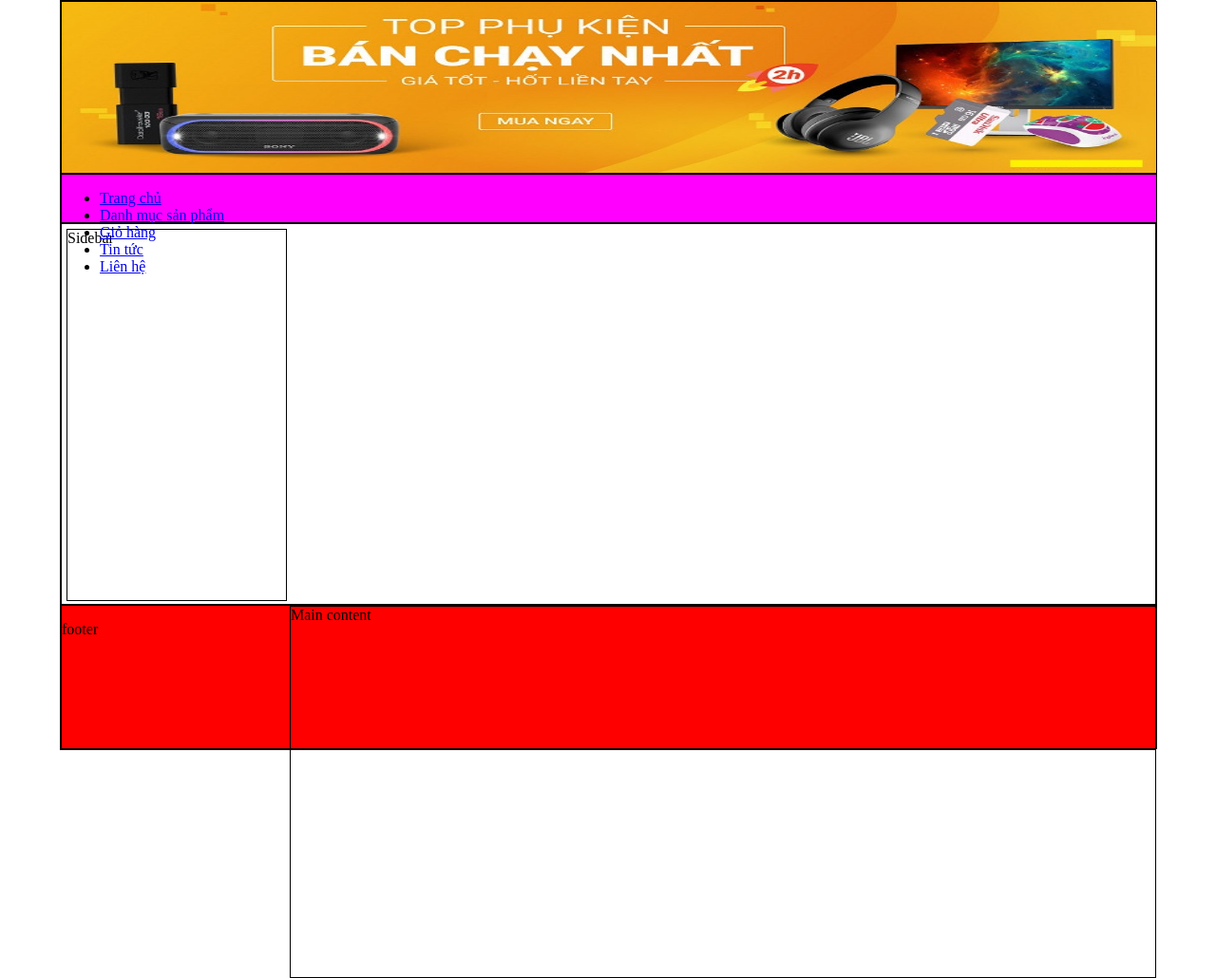
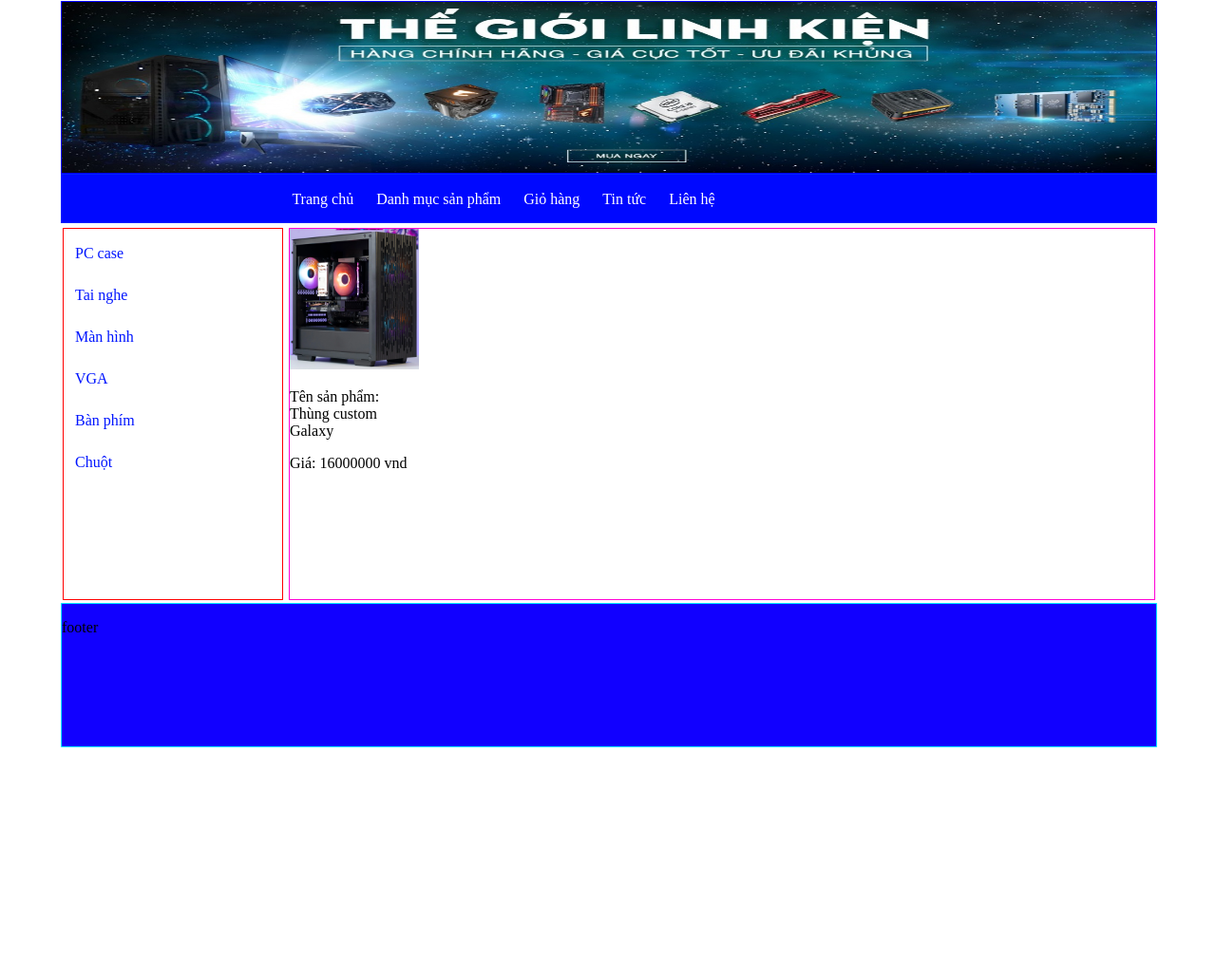
Before and after one commit to TesterGithub14/ShopWeb, a PHP site: page / in a window 1280 px wide. Shown: the whole page at 95% size. After the commit the page ends 787 px from the top, so only its background shows below. Run offline with PHP 8.4, Linux system fonts and the light colour scheme.

Commit message:
update 1

```diff
--- a/css/style.css
+++ b/css/style.css
@@ -3,49 +3,112 @@ body {
   padding: 0;
 }
 .wrapper {
-  border: solid 1px #000;
+  border: solid 1px #ffffff;
   height: auto;
   width: 90%;
   margin: 0 auto;
 }
 .header {
-  border: solid 1px #000;
+  border: solid 1px #0000ff;
   height: 180px;
   width: 100%;
   background-image: url("../images/banner.jpg");
   background-repeat: no-repeat;
   background-size: 100% 180px;
 }
+
 .menu {
-  border: solid 1px #000;
+  border: solid 1px #0022ff;
   height: 50px;
   width: 100%;
-  background: #ff00ff;
+  background: #0008ff;
 }
+ul.list_menu {
+  padding: 0;
+  width: 60%;
+  /* border: solid 1px #48ff00; */
+  list-style: none;
+  margin: 0 auto;
+  line-height: 27px;
+}
+ul.list_menu li:hover {
+  background: #1c2454;
+}
+ul.list_menu li a {
+  text-decoration: none;
+  text-align: center;
+  color: #ffffff;
+}
+ul.list_menu li {
+  float: left;
+
+  margin: 7px;
+  padding: 5px;
+}
+
 #main {
-  border: solid 1px #000;
+  /* border: solid 1px #0000ff; */
   height: 400px;
   width: 100%;
+  float: left;
 }
+
 .sidebar {
-  border: solid 1px #000;
+  border: solid 1px #ff0000;
   height: 390px;
   width: 20%;
   margin-top: 5px;
-  margin-left: 5px;
+  margin-left: 2px;
   float: left;
 }
+ul.list_sidebar {
+  padding: 0;
+  margin: 0;
+  width: 100%;
+  /* border: solid 1px #ffffff; */
+  list-style: none;
+  line-height: 27px;
+}
+ul.list_sidebar li:hover {
+  background: rgb(153, 245, 255);
+}
+ul.list_sidebar li a {
+  text-decoration: none;
+  text-align: left;
+  color: #0015ff;
+  display: block;
+}
+ul.list_sidebar li {
+  margin: 7px;
+  padding: 5px;
+}
+
 .maincontent {
-  border: solid 1px #000;
+  border: solid 1px #ff01d5;
   height: 390px;
   width: 79%;
   margin-top: 5px;
   margin-left: 5px;
   float: right;
 }
+ul.product_list {
+  padding: 0;
+  margin: 0;
+  list-style: none;
+  width: 100%;
+}
+ul.product_list li {
+  width: 15%;
+}
+ul.product_list li img {
+  width: 100%;
+}
 .footer {
-  border: solid 1px #000;
+  border: solid 1px #00eaff;
   height: 150px;
   width: 100%;
-  background: #ff0000;
+  background: #1100ff;
 }
+.clear {
+  clear: both;
+}
--- a/index.php
+++ b/index.php
@@ -5,7 +5,7 @@
     <meta http-equiv="X-UA-Compatible" content="IE=edge">
     <meta name="viewport" content="width=device-width, initial-scale=1.0">
     <link rel="stylesheet" type="text/css" href="css/style.css">
-    <title>Web bán phụ kiện điện tử</title>
+    <title>Web bán linh kiện máy tính</title>
 </head>
 <body>
     <div class="wrapper">
@@ -14,18 +14,32 @@
         <div class="menu">
             <ul class="list_menu">
                 <li><a href="index.php">Trang chủ</a></li>
-                <li><a href="list.php">Danh mục sản phẩm</a></li>
-                <li><a href="giohang.php">Giỏ hàng</a></li>
+                <li><a href="#">Danh mục sản phẩm</a></li>
+                <li><a href="#">Giỏ hàng</a></li>
                 <li><a href="#">Tin tức</a></li>
                 <li><a href="#">Liên hệ</a></li>
             </ul>
         </div>
         <div id="main">
             <div class="sidebar">
-                Sidebar
+                <ul class="list_sidebar">
+                    <li><a href="#">PC case</a></li>
+                    <li><a href="#">Tai nghe</a></li>
+                    <li><a href="#">Màn hình</a></li>
+                    <li><a href="#">VGA</a></li>
+                    <li><a href="#">Bàn phím</a></li>
+                    <li><a href="#">Chuột</a></li>
+                </ul>
             </div>
+
             <div class="maincontent">
-                Main content
+                <ul class="product_list">
+                    <li>
+                        <img src="images/case.png">
+                        <p>Tên sản phẩm: Thùng custom Galaxy</p>
+                        <p>Giá: 16000000 vnd</p>
+                    </li>
+                </ul>
             </div>
         </div>
         <div class="clear"></div>
```
Also changed, not shown: images/banner.jpg, images/banner1.jpg (deleted), images/banner2.png (added), images/banner3.jpg (added), images/case.png (added).
